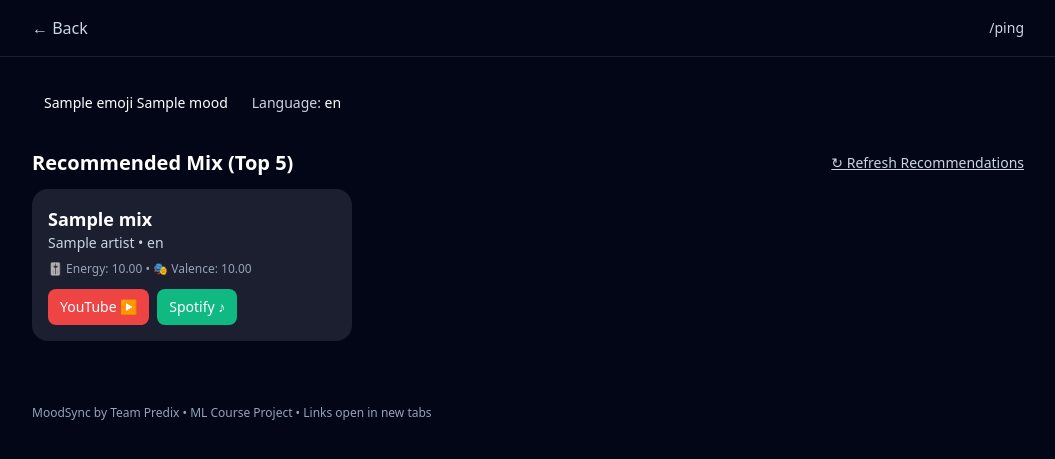
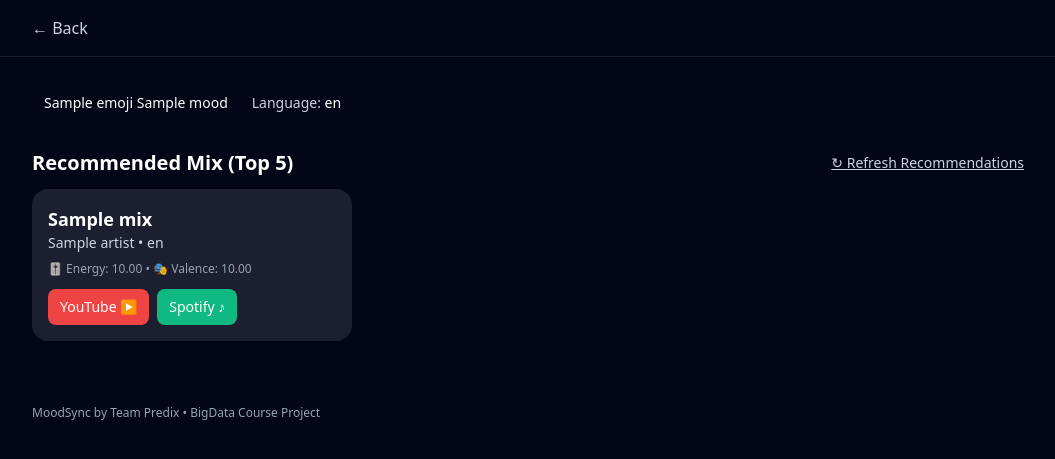
Before and after one commit to ABHIGH15/moodsync-app, a Flask app: template templates/results.html in a window 1280 px wide. Shown: the top 459 px of the page, without its empty margins (112-1167 px from the left). Run offline with Flask 3, Linux system fonts and the light colour scheme; the template is opened without the code that fills it: most values are stand-ins (such as "Sample title", 1, 10 or a date in 2020); some libraries are stand-ins or nearby versions.

Commit message:
Update results.html

```diff
--- a/templates/results.html
+++ b/templates/results.html
@@ -12,7 +12,6 @@
   <header class="border-b border-white/10">
     <div class="max-w-5xl mx-auto px-4 py-4 flex items-center justify-between">
       <a href="/" class="text-slate-300 hover:text-white">&larr; Back</a>
-      <a href="/ping" target="_blank" class="text-slate-300 hover:text-white text-sm">/ping</a>
     </div>
   </header>
 
@@ -70,7 +69,7 @@
   </main>
 
   <footer class="max-w-5xl mx-auto px-4 py-8 text-xs text-slate-400">
-    MoodSync by Team Predix • ML Course Project • Links open in new tabs
+    MoodSync by Team Predix • BigData Course Project
   </footer>
 
   <!-- CLICK LOGGER -->
```
